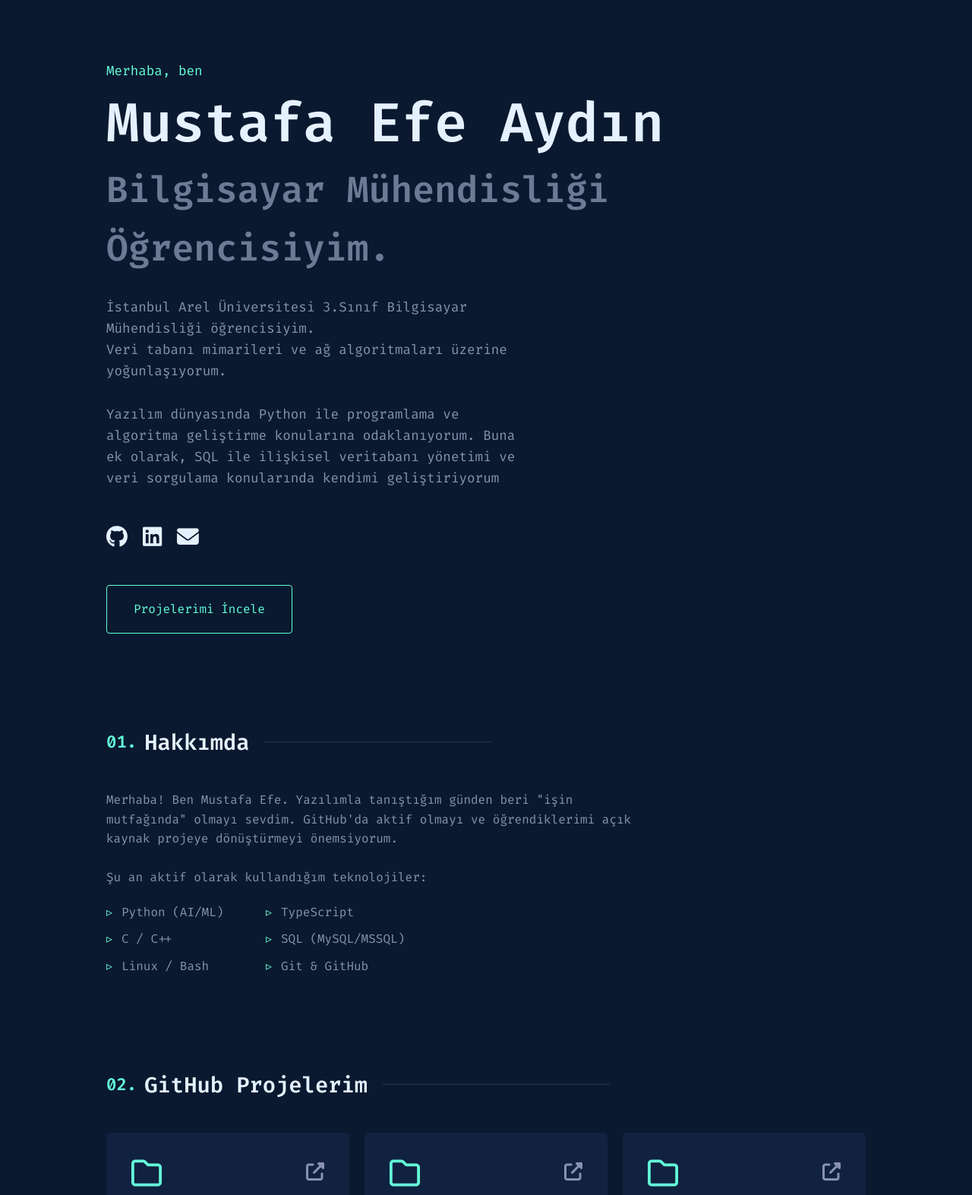
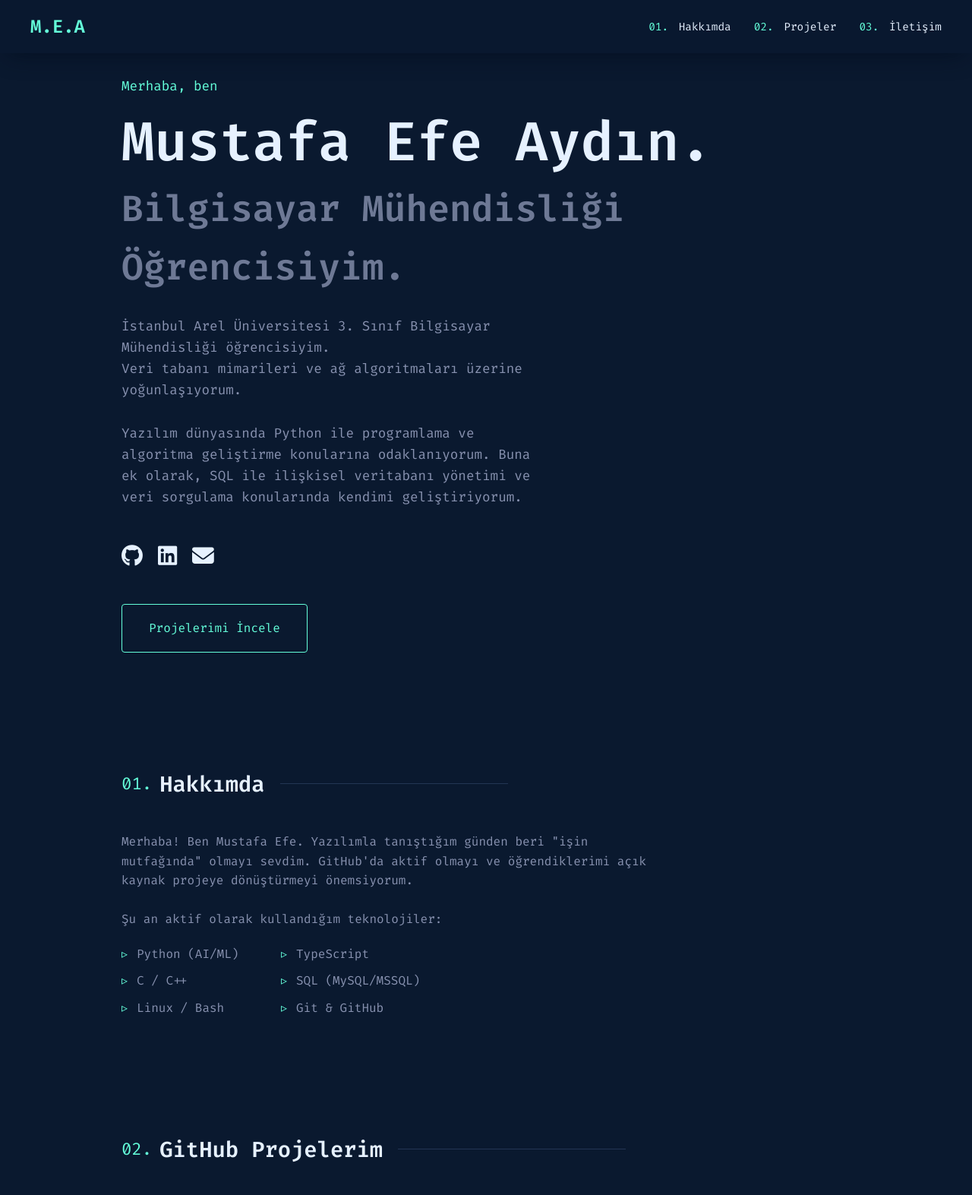
Before and after one commit to Karasilyus/Website, a plain HTML site: page index.html in a window 1280 px wide. Shown: the top 1573 px of the page at 76% size. Drawn offline with Linux system fonts and the light colour scheme.

Commit message:
Refactor index.html with new navbar and contact section
Added a navigation bar, improved styling, and enhanced the contact section. Updated meta description for SEO.

```diff
--- a/index.html
+++ b/index.html
@@ -4,6 +4,8 @@
     <meta charset="UTF-8">
     <meta name="viewport" content="width=device-width, initial-scale=1.0">
     <title>Mustafa Efe Aydın | Portfolio</title>
+    <meta name="description" content="Mustafa Efe Aydın - Bilgisayar Mühendisliği Öğrencisi & Yapay Zeka Geliştiricisi Portfolyosu">
+
     <link href="https://fonts.googleapis.com/css2?family=Fira+Code:wght@300;400;600&display=swap" rel="stylesheet">
     <link rel="stylesheet" href="https://cdnjs.cloudflare.com/ajax/libs/font-awesome/6.4.0/css/all.min.css">
 
@@ -18,6 +20,10 @@
             --font-main: 'Fira Code', monospace;
         }
 
+        html {
+            scroll-behavior: smooth; /* Yumuşak kaydırma */
+        }
+
         * { margin: 0; padding: 0; box-sizing: border-box; }
 
         body {
@@ -25,7 +31,6 @@
             color: var(--text-color);
             font-family: var(--font-main);
             line-height: 1.6;
-            padding: 0 20px;
         }
 
         ::-webkit-scrollbar { width: 10px; }
@@ -33,23 +38,69 @@
         ::-webkit-scrollbar-thumb { background: #495670; border-radius: 5px; }
         ::-webkit-scrollbar-thumb:hover { background: var(--highlight); }
 
+        /* --- NAVBAR (YENİ) --- */
+        header {
+            position: fixed;
+            top: 0;
+            width: 100%;
+            height: 70px;
+            background-color: rgba(10, 25, 47, 0.85);
+            backdrop-filter: blur(10px);
+            display: flex;
+            justify-content: space-between;
+            align-items: center;
+            padding: 0 40px;
+            z-index: 1000;
+            box-shadow: 0 10px 30px -10px rgba(2,12,27,0.7);
+        }
+
+        .logo {
+            color: var(--highlight);
+            font-size: 1.5rem;
+            font-weight: 600;
+            text-decoration: none;
+        }
+
+        .nav-links {
+            display: flex;
+            list-style: none;
+            gap: 30px;
+        }
+
+        .nav-links a {
+            color: var(--white);
+            text-decoration: none;
+            font-size: 0.9rem;
+            transition: color 0.3s;
+        }
+
+        .nav-links a span {
+            color: var(--highlight);
+            margin-right: 5px;
+        }
+
+        .nav-links a:hover {
+            color: var(--highlight);
+        }
+
         .container {
             max-width: 1000px;
             margin: 0 auto;
-            padding-top: 80px;
-            padding-bottom: 100px;
+            padding: 0 20px;
+            padding-top: 100px; /* Navbar'ın altında kalmaması için */
+            padding-bottom: 50px;
         }
 
         /* --- HERO SECTION --- */
         .hero {
-            min-height: 85vh;
+            min-height: 90vh;
             display: flex;
             flex-direction: column;
             justify-content: center;
             animation: fadeIn 1s ease-in;
         }
 
-        .intro-text { color: var(--highlight); font-size: 1.1rem; margin-bottom: 15px; }
+        .intro-text { color: var(--highlight); font-size: 1.1rem; margin-bottom: 20px; }
 
         h1 {
             color: var(--white);
@@ -91,6 +142,7 @@
             transition: all 0.3s ease;
             font-size: 1rem;
             background: transparent;
+            cursor: pointer;
         }
 
         .btn:hover {
@@ -99,7 +151,7 @@
         }
 
         /* --- BÖLÜMLER --- */
-        section { margin-top: 120px; }
+        section { margin-top: 150px; scroll-margin-top: 100px; } /* Anchor link offset için scroll-margin eklendi */
 
         .section-title {
             display: flex;
@@ -113,13 +165,14 @@
         .section-title::after {
             content: "";
             display: block;
-            width: 300px;
+            flex-grow: 1; /* Çizginin esnek olması için değiştirildi */
+            max-width: 300px;
             height: 1px;
             background: #233554;
             margin-left: 20px;
         }
 
-        .section-title span { color: var(--highlight); margin-right: 10px; font-size: 1.4rem; }
+        .section-title span { color: var(--highlight); margin-right: 10px; font-size: 1.4rem; font-weight: 400;}
 
         /* Proje Kartları */
         .projects-grid {
@@ -137,6 +190,7 @@
             display: flex;
             flex-direction: column;
             justify-content: space-between;
+            height: 100%;
         }
 
         .project-card:hover {
@@ -178,20 +232,40 @@
             color: var(--highlight);
         }
 
+        /* --- İLETİŞİM (YENİ) --- */
+        .contact-section {
+            text-align: center;
+            max-width: 600px;
+            margin: 150px auto 100px auto;
+        }
+        .contact-section .section-title {
+            justify-content: center;
+        }
+        .contact-section .section-title::after {
+            display: none; /* Ortalanmış başlıkta çizgiye gerek yok */
+        }
+        .contact-section p {
+            margin-bottom: 40px;
+        }
+
         footer {
             text-align: center;
-            margin-top: 100px;
-            padding-bottom: 30px;
+            padding: 30px 0;
             font-size: 0.85rem;
             color: #5d6881;
         }
 
         @keyframes fadeIn { from { opacity: 0; transform: translateY(20px); } to { opacity: 1; transform: translateY(0); } }
 
+        /* MOBİL UYUM */
         @media (max-width: 768px) {
-            h1 { font-size: 3rem; }
-            h2 { font-size: 2rem; }
-            .section-title::after { width: 100%; }
+            header { padding: 0 20px; }
+            .nav-links { display: none; } /* Mobilde basit tutmak için menüyü gizliyoruz, dilersen hamburger menü eklenebilir */
+
+            h1 { font-size: 2.8rem; }
+            h2 { font-size: 1.8rem; }
+            .section-title::after { width: 100%; max-width: none; }
+            .skills-list { grid-template-columns: 1fr; }
         }
 
         .cursor { display: inline-block; width: 10px; background-color: var(--highlight); animation: blink 1s infinite; }
@@ -201,30 +275,41 @@
 </head>
 <body>
 
+    <!-- ÜST MENÜ (YENİ) -->
+    <header>
+        <a href="#" class="logo">M.E.A</a>
+        <ul class="nav-links">
+            <li><a href="#about"><span>01.</span> Hakkımda</a></li>
+            <li><a href="#projects"><span>02.</span> Projeler</a></li>
+            <li><a href="#contact"><span>03.</span> İletişim</a></li>
+        </ul>
+    </header>
+
     <div class="container">
 
         <div class="hero">
             <p class="intro-text">Merhaba, ben</p>
-            <h1>Mustafa Efe Aydın</h1>
+            <h1>Mustafa Efe Aydın.</h1>
             <h2><span id="typewriter"></span><span class="cursor">&nbsp;</span></h2>
 
             <p class="description">
-                İstanbul Arel Üniversitesi 3.Sınıf Bilgisayar Mühendisliği öğrencisiyim.
+                İstanbul Arel Üniversitesi 3. Sınıf Bilgisayar Mühendisliği öğrencisiyim.
                 <br>
                 Veri tabanı mimarileri ve ağ algoritmaları üzerine yoğunlaşıyorum.
                 <br><br>
                 Yazılım dünyasında Python ile programlama ve algoritma geliştirme konularına odaklanıyorum.
-                Buna ek olarak, SQL ile ilişkisel veritabanı yönetimi ve veri sorgulama konularında kendimi geliştiriyorum
+                Buna ek olarak, SQL ile ilişkisel veritabanı yönetimi ve veri sorgulama konularında kendimi geliştiriyorum.
             </p>
 
             <div class="social-links">
-                <a href="https://github.com/Karasilyus" target="_blank" class="social-icon" title="GitHub"><i class="fab fa-github"></i></a>
-                <a href="https://www.linkedin.com/in/mustafaefeaydın/" target="_blank" class="social-icon" title="LinkedIn"><i class="fab fa-linkedin"></i></a>
-                <a href="karasilyus@gmail.com" class="social-icon" title="Email"><i class="fas fa-envelope"></i></a>
+                <a href="https://github.com/Karasilyus" target="_blank" rel="noopener noreferrer" class="social-icon" title="GitHub"><i class="fab fa-github"></i></a>
+                <a href="https://www.linkedin.com/in/mustafaefeaydın/" target="_blank" rel="noopener noreferrer" class="social-icon" title="LinkedIn"><i class="fab fa-linkedin"></i></a>
+                <!-- MAİLTO DÜZELTİLDİ -->
+                <a href="mailto:karasilyus@gmail.com" class="social-icon" title="Email"><i class="fas fa-envelope"></i></a>
             </div>
 
             <div>
-                <a href="https://github.com/Karasilyus?tab=repositories" target="_blank" class="btn">Projelerimi İncele</a>
+                <a href="#projects" class="btn">Projelerimi İncele</a>
             </div>
         </div>
 
@@ -256,7 +341,7 @@
                 <div class="project-card">
                     <div class="project-header">
                         <i class="far fa-folder folder-icon"></i>
-                        <a href="https://github.com/Karasilyus/DRL_Maze" target="_blank" class="repo-link"><i class="fas fa-external-link-alt"></i></a>
+                        <a href="https://github.com/Karasilyus/DRL_Maze" target="_blank" rel="noopener noreferrer" class="repo-link"><i class="fas fa-external-link-alt"></i></a>
                     </div>
                     <div>
                         <div class="project-title">DRL_Maze</div>
@@ -272,7 +357,7 @@
                 <div class="project-card">
                     <div class="project-header">
                         <i class="far fa-folder folder-icon"></i>
-                        <a href="https://github.com/Karasilyus/Hastane-Randevu-Sistemi" target="_blank" class="repo-link"><i class="fas fa-external-link-alt"></i></a>
+                        <a href="https://github.com/Karasilyus/Hastane-Randevu-Sistemi" target="_blank" rel="noopener noreferrer" class="repo-link"><i class="fas fa-external-link-alt"></i></a>
                     </div>
                     <div>
                         <div class="project-title">Hastane Randevu Sis.</div>
@@ -288,7 +373,7 @@
                 <div class="project-card">
                     <div class="project-header">
                         <i class="far fa-folder folder-icon"></i>
-                        <a href="https://github.com/Karasilyus/2048-Game" target="_blank" class="repo-link"><i class="fas fa-external-link-alt"></i></a>
+                        <a href="https://github.com/Karasilyus/2048-Game" target="_blank" rel="noopener noreferrer" class="repo-link"><i class="fas fa-external-link-alt"></i></a>
                     </div>
                     <div>
                         <div class="project-title">2048 Game</div>
@@ -304,7 +389,7 @@
                 <div class="project-card">
                     <div class="project-header">
                         <i class="far fa-folder folder-icon"></i>
-                        <a href="https://github.com/Karasilyus/To-Do-List" target="_blank" class="repo-link"><i class="fas fa-external-link-alt"></i></a>
+                        <a href="https://github.com/Karasilyus/To-Do-List" target="_blank" rel="noopener noreferrer" class="repo-link"><i class="fas fa-external-link-alt"></i></a>
                     </div>
                     <div>
                         <div class="project-title">To-Do List</div>
@@ -318,6 +403,16 @@
                 </div>
 
             </div>
+        </section>
+
+        <!-- İLETİŞİM BÖLÜMÜ (YENİ) -->
+        <section id="contact" class="contact-section">
+            <h3 class="section-title"><span>03.</span> Sırada Ne Var?</h3>
+            <h2 style="color: var(--white); font-size: 2.5rem; margin-top: 10px;">İletişimde Kalalım</h2>
+            <p>
+                Şu anda yeni fırsatlara ve projelere açığım. Bir sorunuz varsa, iş birliği yapmak isterseniz veya sadece merhaba demek için bana her zaman ulaşabilirsiniz. Gelen mesajlara en kısa sürede dönüş yapmaya çalışıyorum!
+            </p>
+            <a href="mailto:karasilyus@gmail.com" class="btn">Bana Ulaşın</a>
         </section>
 
         <footer>
@@ -367,5 +462,4 @@
         document.addEventListener('DOMContentLoaded', type);
     </script>
 </body>
-
 </html>
```
